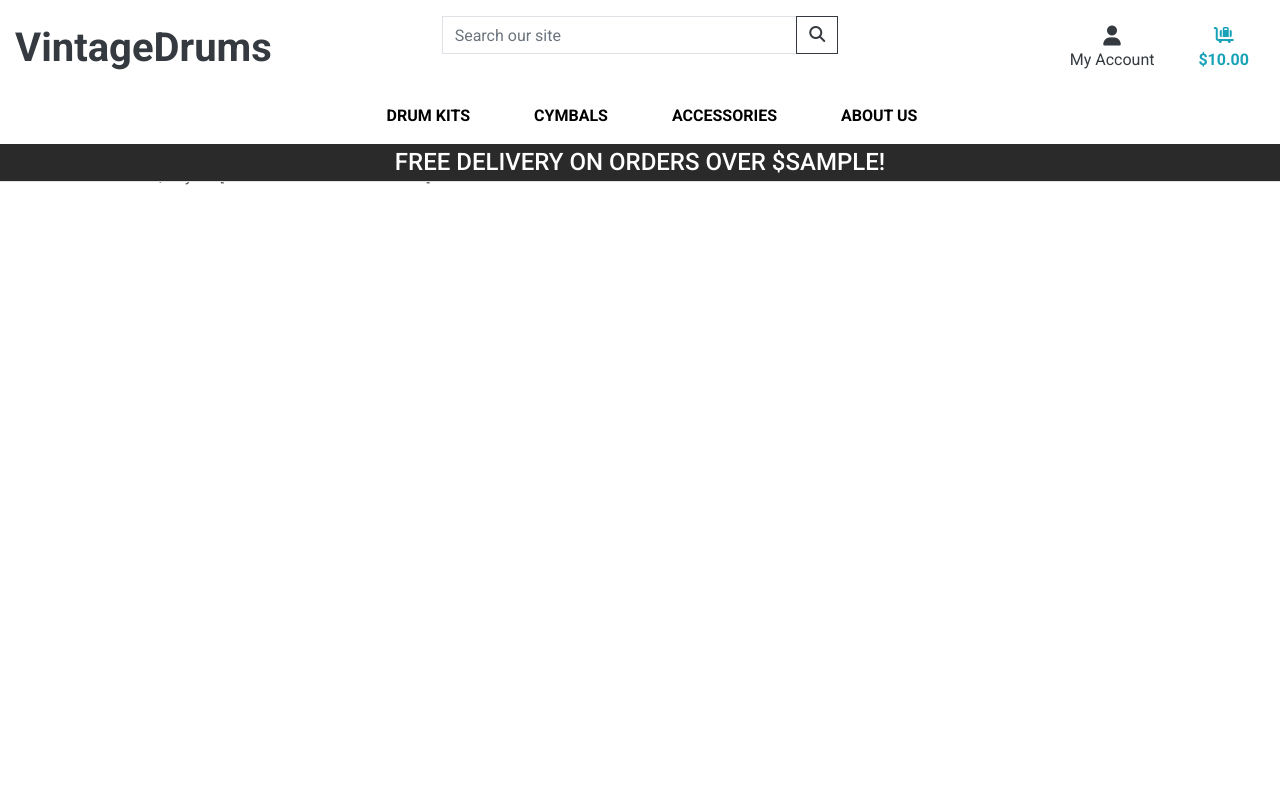
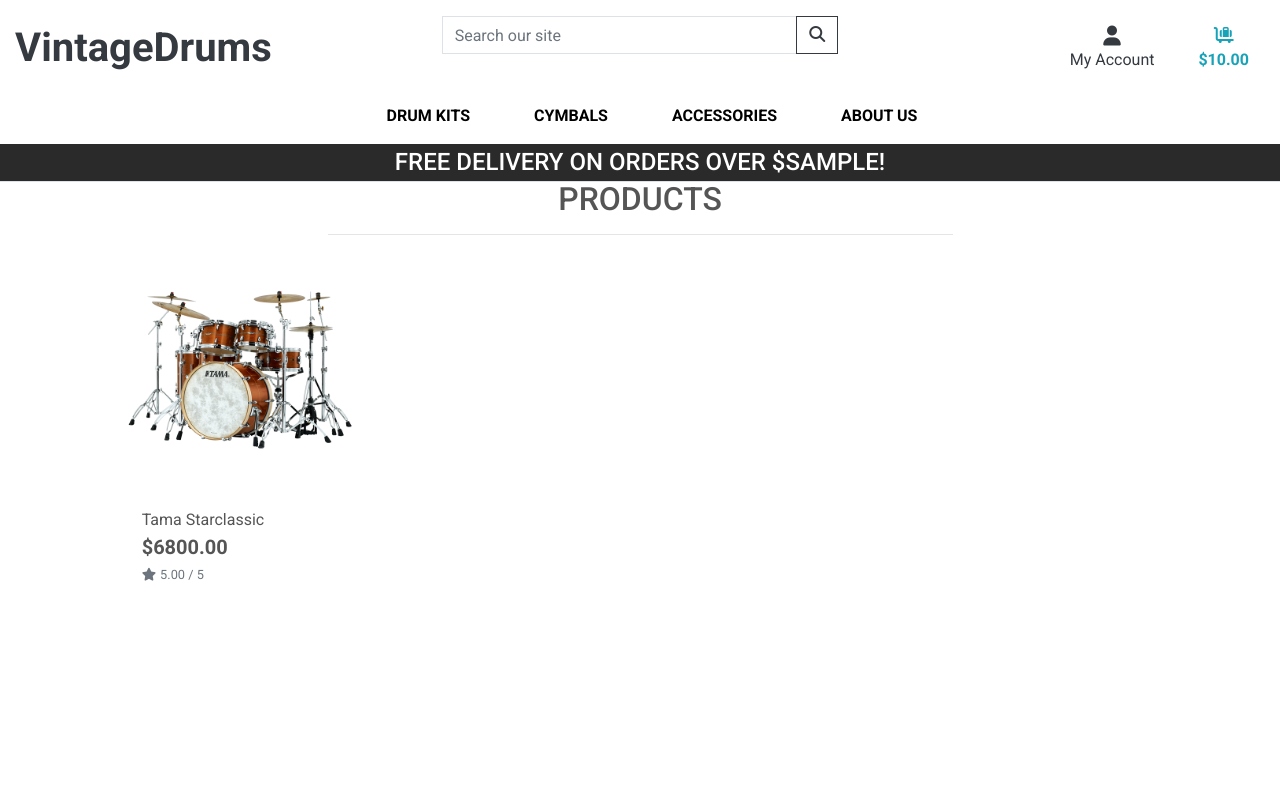
Before and after one commit to Andrewodwyer/vintage_drums, a Django app: template products/templates/products/products.html in a window 1280 px wide. Run offline with Django 3.2, Linux system fonts and the light colour scheme; data comes from the database, SQL or seed files in the repository; both versions use the stored data as it was after the commit; tables that the repository leaves empty hold one stand-in row (values such as "Sample post"); the template is opened without the code that fills it: values that come from a table or form of the project are taken from there, most other values are stand-ins (such as "Sample title", 1, 10 or a date in 2020); some libraries are stand-ins or nearby versions.

Commit message:
product_details template added, products html has pagination

```diff
--- a/products/templates/products/products.html
+++ b/products/templates/products/products.html
@@ -10,10 +10,80 @@
 {% endblock %}
 
 {% block content %}
-    <div class="container">
+    <div class="overlay"></div>
+    <div class="container-fluid">
         <div class="row">
-            <div class="col">
-                {{ products }}
+            <div class="col text-center mt-3">
+                <h2 class="logo-font">Products</h2>
+                <hr class="w-50 mb-1">
+            </div>
+        </div>
+        <div class="row">
+            <div class="product-container col-10 offset-1">
+                <div class="row mt-1 mb-2"></div>
+                <div class="row">
+                    {% for product in products %}
+                        <div class="col-sm-6 col-md-6 col-lg-4 col-xl-3">
+                            <div class="card h-100 border-0">
+                                {% if product.image %}
+                                <a href="{% url 'product_detail' product.id %}">
+                                    <img class="card-img-top img-fluid" src="{{ product.image.url }}" alt="{{ product.name }}">
+                                </a>
+                                {% else %}
+                                <a href="{% url 'product_detail' product.id %}">
+                                    <img class="card-img-top img-fluid" src="{{ MEDIA_URL }}noimage.png" alt="{{ product.name }}">
+                                </a>
+                                {% endif %}
+                                <div class="card-body pb-0">
+                                    <p class="mb-0">{{ product.name }}</p>
+                                </div>
+                                <div class="card-footer bg-white pt-0 border-0 text-left">
+                                    <div class="row">
+                                        <div class="col">
+                                            <p class="lead mb-0 text-left font-weight-bold">${{ product.price }}</p>
+                                            {% if product.rating %}
+                                                <small class="text-muted"><i class="fas fa-star mr-1"></i>{{ product.rating }} / 5</small>
+                                            {% else %}
+                                                <small class="text-muted">No Rating</small>
+                                            {% endif %}
+                                        </div>
+                                    </div>
+                                </div>
+                            </div>
+                        </div>
+                    {% endfor %}
+                </div>
+
+                <!-- Pagination -->
+                {% if is_paginated %}
+                <div class="row mt-4">
+                    <div class="col-12 text-center">
+                        <nav aria-label="Product pagination">
+                            <ul class="pagination justify-content-center">
+                                {% if page_obj.has_previous %}
+                                <li class="page-item">
+                                    <a class="page-link" href="?page={{ page_obj.previous_page_number }}">Previous</a>
+                                </li>
+                                {% endif %}
+
+                                {% for num in page_obj.paginator.page_range %}
+                                    {% if num == page_obj.number %}
+                                    <li class="page-item active"><span class="page-link">{{ num }}</span></li>
+                                    {% else %}
+                                    <li class="page-item"><a class="page-link" href="?page={{ num }}">{{ num }}</a></li>
+                                    {% endif %}
+                                {% endfor %}
+
+                                {% if page_obj.has_next %}
+                                <li class="page-item">
+                                    <a class="page-link" href="?page={{ page_obj.next_page_number }}">Next</a>
+                                </li>
+                                {% endif %}
+                            </ul>
+                        </nav>
+                    </div>
+                </div>
+                {% endif %}
             </div>
         </div>
     </div>
--- a/products/urls.py
+++ b/products/urls.py
@@ -1,6 +1,12 @@
 from django.urls import path
 from . import views
+from .views import ProductListView, product_detail
+
+# urlpatterns = [
+#     path('', views.all_products, name='products')
+# ]
 
 urlpatterns = [
-    path('', views.all_products, name='products')
+    path('', ProductListView.as_view(), name='all_products'),
+    path('<int:product_id>/', product_detail, name='product_detail'),  # Function-based view
 ]
--- a/static/css/base.css
+++ b/static/css/base.css
@@ -78,6 +78,16 @@ body {
     background: rgb(42, 42, 42) !important;
 }
 
+/* background for products page, -1 so it's behind the products */
+.overlay {
+	height: 100%;
+	width: 100%;
+	top: 0;
+	left: 0;
+	position: fixed;
+	background: white;
+	z-index: -1;
+}
 
 /* -------------------------------- Media Queries */
 
```
Also changed, not shown: products/templates/products/product_detail.html (added, +34 -0 lines), products/views.py (+10 -1 lines), db.sqlite3, media/products/Tama-satin-antique.png (added).
